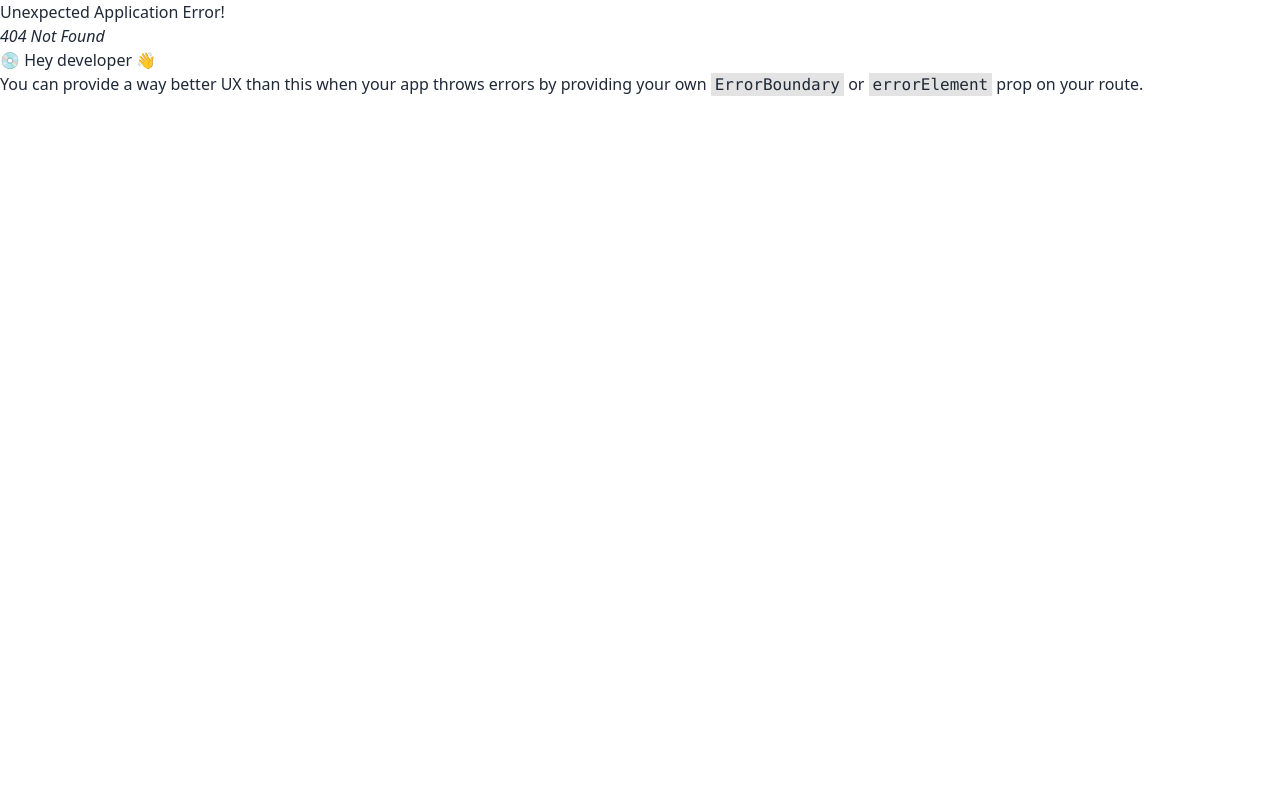
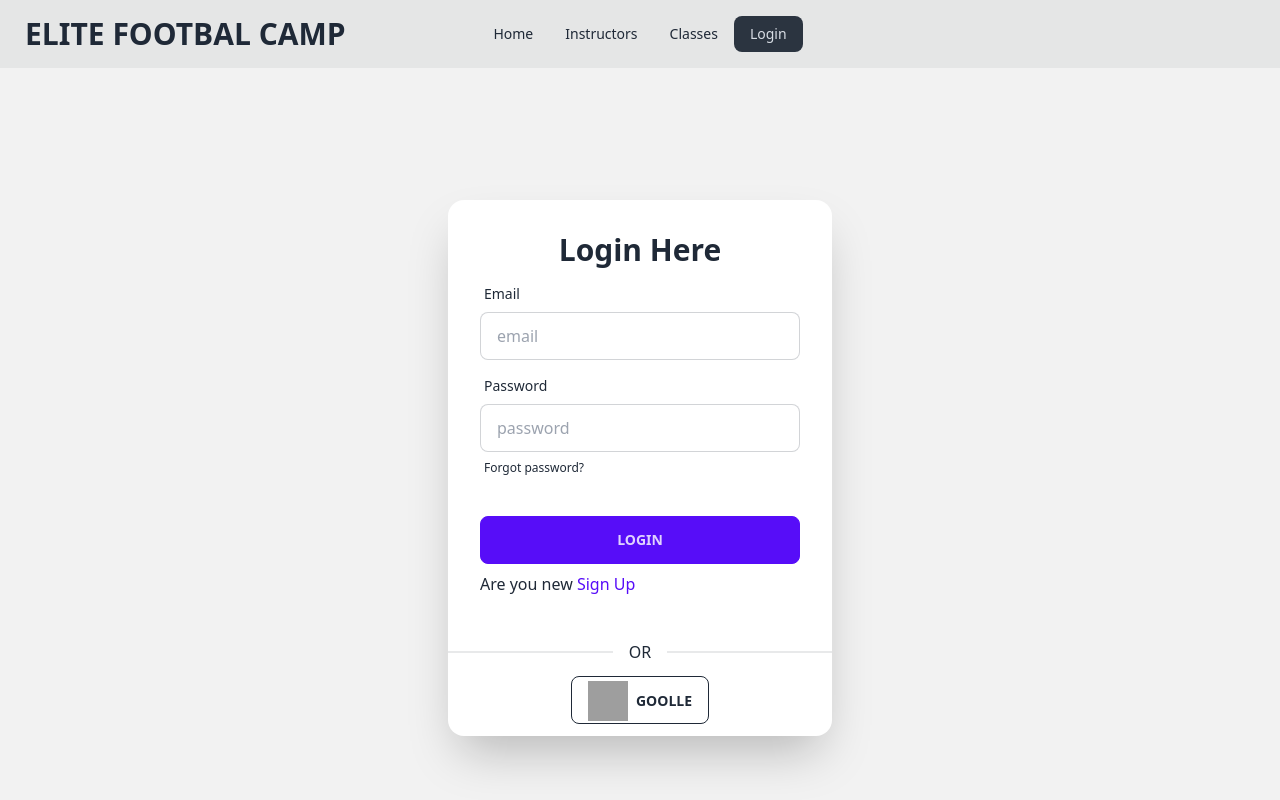
Before and after one commit to Zihanur/Elite-Football-Camp, a React (Vite) app: page /login in a window 1280 px wide. Before the commit this address had no page. Shown: the top 800 px of the page. Built offline with nearby package versions, Linux system fonts and the light colour scheme; grey boxes are pictures that could not be loaded.

Commit message:
Added Login and SignUp form

```diff
--- a/package.json
+++ b/package.json
@@ -14,6 +14,7 @@
     "match-sorter": "^6.3.1",
     "react": "^18.2.0",
     "react-dom": "^18.2.0",
+    "react-hook-form": "^7.44.3",
     "react-icons": "^4.9.0",
     "react-router-dom": "^6.11.2",
     "sort-by": "^1.2.0"
--- /dev/null
+++ b/src/Pages/Home/Home/Home.jsx
@@ -0,0 +1,10 @@
+
+const Home = () => {
+  return (
+    <div>
+      Home
+    </div>
+  );
+};
+
+export default Home;
--- /dev/null
+++ b/src/Pages/Login/Login/Login.jsx
@@ -0,0 +1,63 @@
+import { Link } from "react-router-dom";
+
+const Login = () => {
+  return (
+    <>
+      <div className="hero min-h-screen bg-base-200">
+        <div className="card flex-shrink-0 w-full max-w-sm shadow-2xl bg-base-100">
+          <form className="card-body">
+            <h1 className="text-center text-3xl font-bold">Login Here</h1>
+            <div className="form-control">
+              <label className="label">
+                <span className="label-text">Email</span>
+              </label>
+              <input
+                type="text"
+                placeholder="email"
+                className="input input-bordered"
+              />
+            </div>
+            <div className="form-control">
+              <label className="label">
+                <span className="label-text">Password</span>
+              </label>
+              <input
+                type="text"
+                placeholder="password"
+                className="input input-bordered"
+              />
+              <label className="label">
+                <a href="#" className="label-text-alt link link-hover">
+                  Forgot password?
+                </a>
+              </label>
+            </div>
+            <div className="form-control mt-6">
+              <button className="btn btn-primary">Login</button>
+            </div>
+            <div>
+              <span>
+                Are you new{" "}
+                <Link to={"/signup"} className="text-primary">
+                  Sign Up
+                </Link>
+              </span>
+            </div>
+          </form>
+          <div className="divider">OR</div>
+          <div className="flex justify-center mb-3">
+            <button className="items-center btn btn-outline py-1 px-4">
+              <img
+                style={{ height: "40px", width: "40px" }}
+                src="https://i.ibb.co/yW1wzqG/google-logo.png"
+              />
+              Goolle
+            </button>
+          </div>
+        </div>
+      </div>
+    </>
+  );
+};
+
+export default Login;
--- /dev/null
+++ b/src/Pages/Login/SignUp/SignUp.jsx
@@ -0,0 +1,106 @@
+import { useForm } from "react-hook-form";
+import { Link } from "react-router-dom";
+
+const SignUp = () => {
+  const {
+    register,
+    handleSubmit,
+    formState: { errors },
+  } = useForm();
+  const onSubmit = (data) => console.log(data);
+
+  return (
+    <>
+      <div className="hero min-h-screen bg-base-200">
+        <div className="card flex-shrink-0 w-full max-w-sm shadow-2xl bg-base-100 my-4">
+          <form onSubmit={handleSubmit(onSubmit)} className="card-body">
+            <h1 className="text-center text-3xl font-bold">SignUp Here</h1>
+            <div className="form-control">
+              <label className="label">
+                <span className="label-text">Name</span>
+              </label>
+              <input
+                type="text"
+                placeholder="Your name"
+                className="input input-bordered"
+                {...register("name", { required: true })}
+              />
+              {errors.name && <span>This field is required</span>}
+            </div>
+            <div className="form-control">
+              <label className="label">
+                <span className="label-text">Email</span>
+              </label>
+              <input
+                type="email"
+                placeholder="Your email"
+                className="input input-bordered"
+                {...register("email", { required: true })}
+              />
+              {errors.email && <span>This field is required</span>}
+            </div>
+            <div className="form-control">
+              <label className="label">
+                <span className="label-text">Password</span>
+              </label>
+              <input
+                type="password"
+                placeholder="Password"
+                className="input input-bordered"
+                {...register("password", { required: true })}
+              />
+              {errors.password && <span>This field is required</span>}
+            </div>
+            <div className="form-control">
+              <label className="label">
+                <span className="label-text">Confirm Password</span>
+              </label>
+              <input
+                type="password"
+                placeholder="Confirm password"
+                className="input input-bordered"
+                {...register("confirmpassword", { required: true })}
+              />
+              {errors.confirmpassword && <span>This field is required</span>}
+            </div>
+            <div className="form-control">
+              <label className="label">
+                <span className="label-text">Photo URL</span>
+              </label>
+              <input
+                type="text"
+                placeholder="Photo URL"
+                className="input input-bordered"
+                {...register("photo", { required: true })}
+              />
+              {errors.photo && <span>This field is required</span>}
+            </div>
+            <div className="form-control mt-6">
+              <button className="btn btn-primary">Signup</button>
+            </div>
+            <div>
+              <span>
+                You have an account{" "}
+                <Link to={"/login"} className="text-primary">
+                  Login
+                </Link>
+              </span>
+            </div>
+          </form>
+          <div className="divider">OR</div>
+          <div className="flex justify-center mb-3">
+            <button className="items-center btn btn-outline py-1 px-4">
+              <img
+                style={{ height: "40px", width: "40px" }}
+                src="https://i.ibb.co/yW1wzqG/google-logo.png"
+              />
+              Goolle
+            </button>
+          </div>
+        </div>
+      </div>
+    </>
+  );
+};
+
+export default SignUp;
--- a/src/Shared/Navbar/Navbar.jsx
+++ b/src/Shared/Navbar/Navbar.jsx
@@ -1,9 +1,86 @@
+import { FaBars } from "react-icons/fa";
+import { Link, NavLink } from "react-router-dom";
 
 const Navbar = () => {
+  const user = false;
+
+  const bars = (
+    <>
+      <li>
+        <NavLink to={"/"}>Home</NavLink>
+      </li>
+      <li>
+        <NavLink to={"/instructors"}>Instructors</NavLink>
+      </li>
+      <li>
+        <NavLink to={"/classes"}>Classes</NavLink>
+      </li>
+      {user ? (
+        <>
+          <li>
+            <NavLink to={"/dashboard"}>Dashboard</NavLink>
+          </li>
+        </>
+      ) : (
+        <>
+          <li>
+            <NavLink to={"/login"}>Login</NavLink>
+          </li>
+        </>
+      )}
+    </>
+  );
   return (
-    <div>
-      Navbar
-    </div>
+    <>
+      <div>
+        <div className="navbar bg-base-300">
+          <div className="navbar-start">
+            <div className="dropdown">
+              <label tabIndex={0} className="btn btn-ghost lg:hidden">
+                <FaBars></FaBars>
+              </label>
+              <ul
+                tabIndex={0}
+                className="menu menu-sm dropdown-content mt-3 p-2 shadow bg-base-100 rounded-box w-52"
+              >
+                {bars}
+              </ul>
+            </div>
+            <Link to={"/"} className="btn btn-ghost text-3xl">
+              Elite Footbal Camp
+            </Link>
+          </div>
+          <div className="navbar-center hidden lg:flex">
+            <ul className="menu menu-horizontal px-1">{bars}</ul>
+          </div>
+          <div className="navbar-end">
+            {user && (
+              <li className="dropdown">
+                <label tabIndex={0} className="btn btn-ghost btn-circle avatar">
+                  <div className="w-10 rounded-full">
+                    <img src="https://i.ibb.co/zQrRHbY/photo-1633332755192-727a05c4013d.jpg" />
+                  </div>
+                </label>
+                <ul
+                  tabIndex={0}
+                  className="mt-3 p-2 shadow menu menu-sm dropdown-content bg-base-100 rounded-box w-52 right-0"
+                >
+                  <li>
+                    <a>Profile</a>
+                  </li>
+                  <li>
+                    <a>Settings</a>
+                  </li>
+                  <li>
+                    <a>Logout</a>
+                  </li>
+                </ul>
+              </li>
+            )}
+          </div>
+        </div>
+      </div>
+    </>
   );
 };
 
```
Also changed, not shown: src/Routers/Routers.jsx (+18 -1 lines), 1 other file (tests, documents, lock files or other folders).
